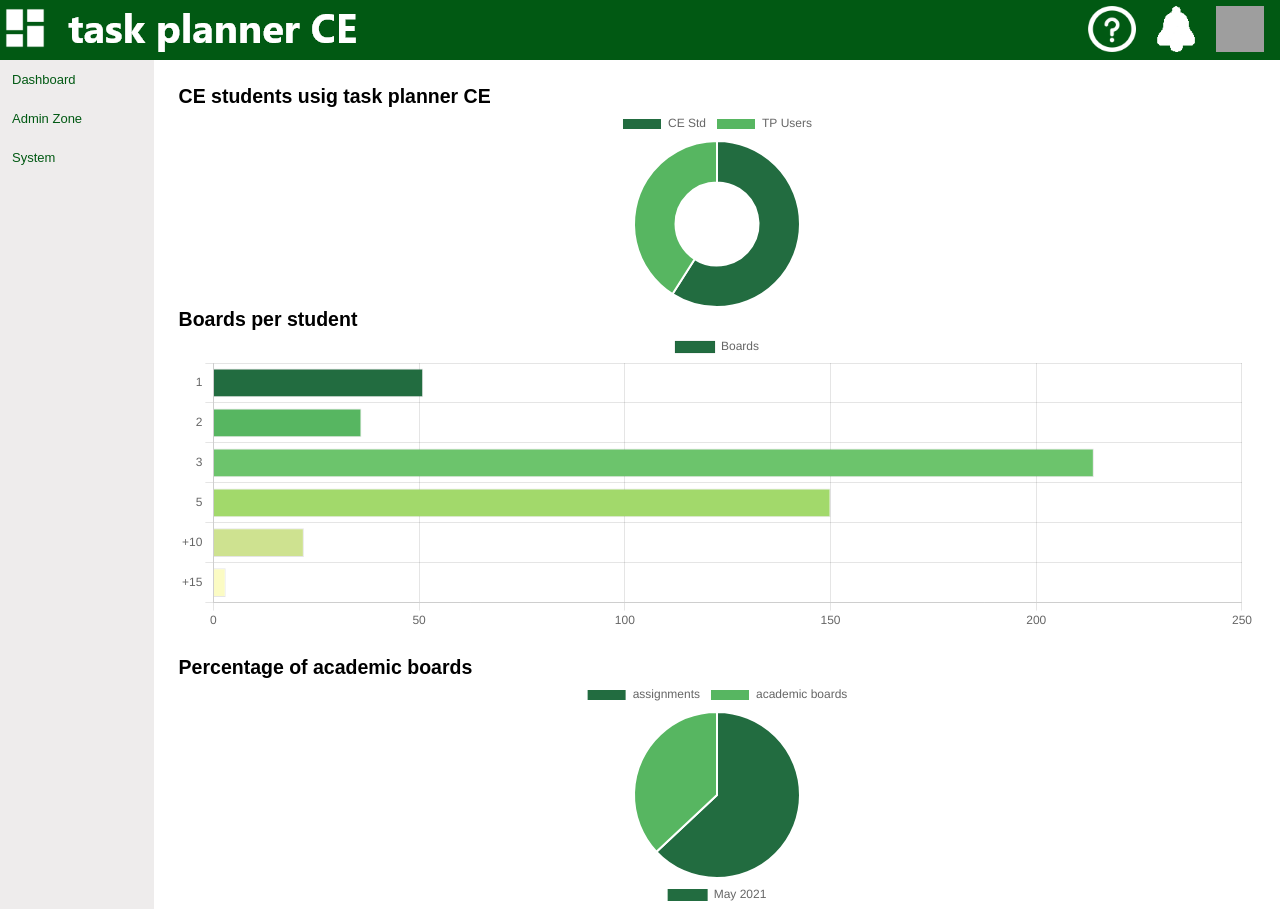
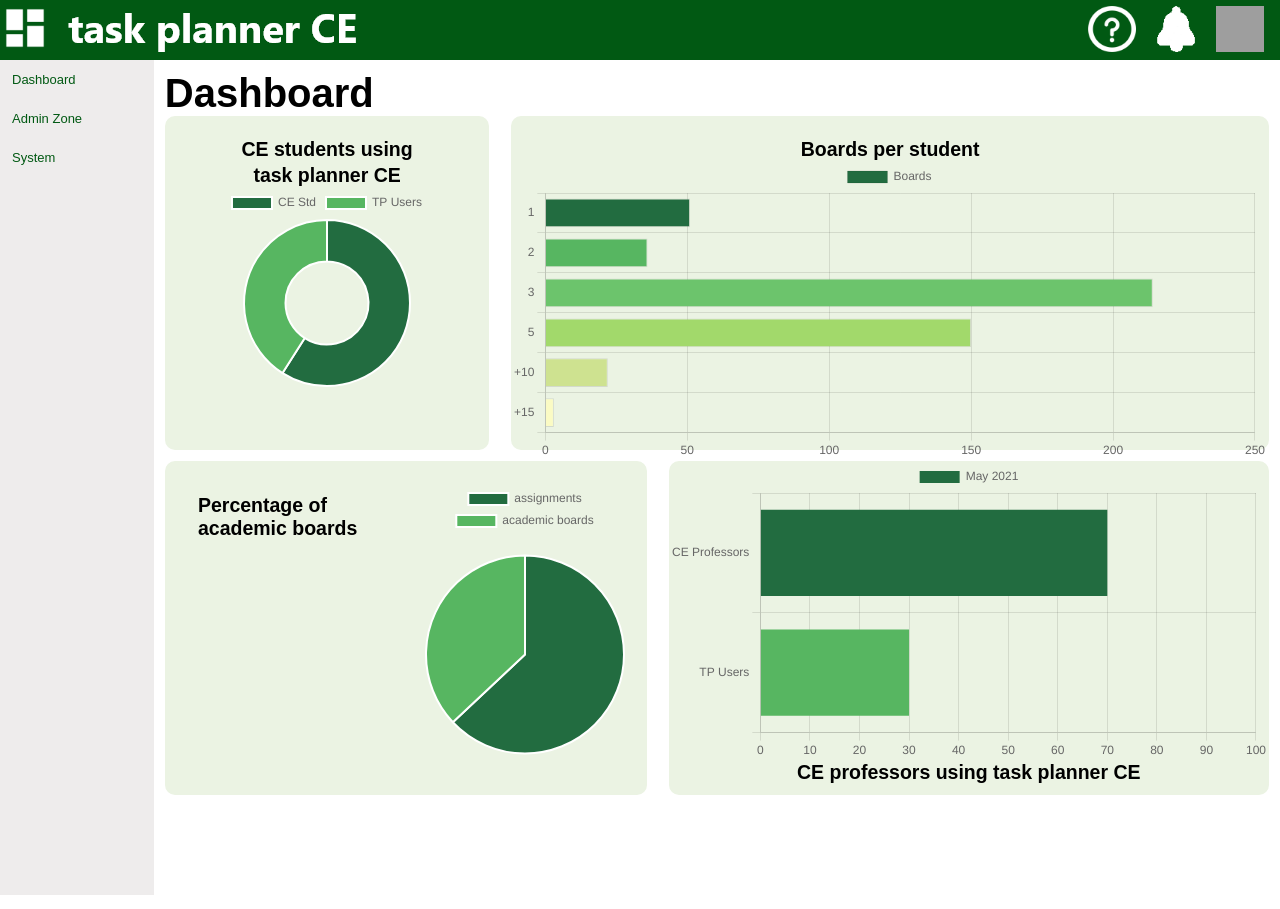
Before and after one commit to ce-box/CE4101-TaskPlannerCE, a React (Create React App) app in the folder taskplannerce/: page /Admin/Home in a window 1280 px wide. Shown: the top 909 px of the page. Built offline with nearby package versions, Linux system fonts and the light colour scheme; grey boxes are pictures that could not be loaded.

Commit message:
[fix][add] Professor, Admin Style Dashboard

```diff
--- /dev/null
+++ b/taskplannerce/src/assets/styles/Admin_Dashboard.css
@@ -0,0 +1,74 @@
+.dashboard-title {
+    margin-top: 0;
+    margin: 1%;
+    margin-bottom: 0;
+    height: 4%;
+
+}
+
+.h2-student-using{
+    margin-bottom: 1%;
+}
+
+.admin_graf_1 {
+    display: flex;
+    margin: 1%;
+    height: 40%;
+
+}
+
+.admin_graf_2 {
+    display: flex;
+    margin: 1%;
+    height: 40%;
+
+}
+
+.student-using {
+    background-color: #ebf3e3;
+    text-align: center;
+    justify-content: center;
+    border-radius: 10px;
+    padding: 2%;
+    padding-left: 0;
+    padding-right: 0;
+    margin-right: 2%;
+    width: 30%;
+}
+
+.student-board-per {
+    background-color: #ebf3e3;
+    text-align: center;
+    justify-content: center;
+    width: 70%;
+    border-radius: 10px;
+    padding: 2%;
+    padding-left: 0;
+    padding-right: 0;
+}
+
+.second-chart-1{
+    width: 20%;
+    padding: 3%;
+    background-color: #ebf3e3;
+    border-top-left-radius: 10px;
+    border-bottom-left-radius: 10px;
+}
+
+.second-chart-2{
+    width: 20%;
+    margin-right: 2%;
+    padding-bottom: 3%;
+    background-color: #ebf3e3;
+    padding: 2%;
+    border-top-right-radius: 10px;
+    border-bottom-right-radius: 10px;
+}
+
+.second-chart-3 {
+    width: 55%;
+    background-color: #ebf3e3;
+    border-radius: 10px;
+    text-align: center;
+    padding-bottom: 3%;
+}
--- /dev/null
+++ b/taskplannerce/src/assets/styles/Professor_Report.css
@@ -0,0 +1,35 @@
+.select {
+    margin: 0;
+    width: 15%;
+    height: 30px;
+    box-shadow: 0 1px 6px 0 #20212447;
+}
+
+.chosee-report {
+    margin-top: 0;
+    margin: 2%;
+    height: 20%;
+}
+
+.repor-view {
+    margin: 2%;
+}
+
+.report-div{
+    text-align: end;
+    margin: 1%;
+}
+
+.download{
+    border-radius: 5px;
+    padding: 1%;
+    padding-left: 3%;
+    padding-right: 3%;
+    margin-left: 5%;
+    text-decoration: none;
+    cursor: pointer;
+    font-size: 16px;
+    font-weight: bold;
+    background-color: #fc7304;
+    color: white;
+}
--- a/taskplannerce/src/containers/Admin_Dashboard.js
+++ b/taskplannerce/src/containers/Admin_Dashboard.js
@@ -1,134 +1,142 @@
 // Styles
+import "../assets/styles/Admin_Dashboard.css";
 
 // React
 import React from "react";
-import { Bar, Doughnut, Pie} from 'react-chartjs-2';
+import { Bar, Doughnut, Pie } from "react-chartjs-2";
 
 class Admin_Dashboard extends React.Component {
   render() {
     return (
-      <div>
-         <section>
-              <h2>CE students usig task planner CE</h2>
+      <main className="dashboard_student">
+        <section className="dashboard-title">
+          <h1> Dashboard </h1>
+        </section>
+        <section className="admin_graf_1">
+          <div className="student-using">
+            <h2 className="h2-student-using">CE students using</h2>
+            <h2>task planner CE</h2>
             <div>
               <Doughnut
-                  data = {{
-                    labels: ['CE Std', 'TP Users'],
+                data={{
+                  labels: ["CE Std", "TP Users"],
                   datasets: [
                     {
                       data: [59, 41],
                       backgroundColor: [
-                          'rgba(34, 108, 64, 1)',
-                          'rgba(87, 182, 97, 1)',
+                        "rgba(34, 108, 64, 1)",
+                        "rgba(87, 182, 97, 1)",
                       ],
-
                     },
                   ],
                 }}
-                  height = {200}
-                  width = {200}
-                  options = {{
+                height={200}
+                width={200}
+                options={{
                   maintainAspectRatio: false,
                 }}
               />
             </div>
-              <div>
+          </div>
+          <div className="student-board-per">
             <div>
               <h2>Boards per student</h2>
             </div>
             <div>
               <Bar
-              data = {{
-                labels: ['1', '2', '3', '5', '+10', '+15'],
+                data={{
+                  labels: ["1", "2", "3", "5", "+10", "+15"],
                   datasets: [
                     {
-                    label: 'Boards',
+                      label: "Boards",
                       data: [51, 36, 214, 150, 22, 3],
                       backgroundColor: [
-                      'rgba(34, 108, 64, 1)',
-                      'rgba(87, 182, 97, 1)',
-                      'rgba(108, 196, 108, 1)',
-                      'rgba(162, 217, 107, 1)',
-                      'rgba(206, 226, 144, 1)',
-                      'rgba(251, 251, 196, 1)'
+                        "rgba(34, 108, 64, 1)",
+                        "rgba(87, 182, 97, 1)",
+                        "rgba(108, 196, 108, 1)",
+                        "rgba(162, 217, 107, 1)",
+                        "rgba(206, 226, 144, 1)",
+                        "rgba(251, 251, 196, 1)",
                       ],
-                    borderWidth: 1
+                      borderWidth: 1,
                     },
                   ],
                 }}
-              height = {300}
-              width = {600}
-              options = {{
-                indexAxis: 'y',
+                height={300}
+                width={600}
+                options={{
+                  indexAxis: "y",
                   maintainAspectRatio: false,
                   scales: {
                     x: {
-                    beginAtZero: true
+                      beginAtZero: true,
                     },
-                }
+                  },
                 }}
               />
             </div>
           </div>
         </section>
-        <section>
-          <h2>Percentage of academic boards</h2>
-          <div>
+        <section className="admin_graf_2">
+          <div className="second-chart-1">
+            <h2>Percentage of</h2>
+            <h2>academic boards</h2>
+          </div>
+          <div className="second-chart-2">
             <Pie
-                  data = {{
-                    labels: ['assignments', 'academic boards'],
+              data={{
+                labels: ["assignments", "academic boards"],
                 datasets: [
                   {
                     data: [63, 37],
                     backgroundColor: [
-                          'rgba(34, 108, 64, 1)',
-                          'rgba(87, 182, 97, 1)',
+                      "rgba(34, 108, 64, 1)",
+                      "rgba(87, 182, 97, 1)",
                     ],
-
                   },
                 ],
               }}
-                  height = {200}
-                  width = {200}
-                  options = {{
+              height={200}
+              width={200}
+              options={{
                 maintainAspectRatio: false,
               }}
             />
           </div>
-          <div>
+          <div className="second-chart-3">
             <div>
               <Bar
-              data = {{
-                labels: ['CE Professors', 'TP Users'],
+                data={{
+                  labels: ["CE Professors", "TP Users"],
                   datasets: [
                     {
-                    label: 'May 2021',
+                      label: "May 2021",
                       data: [70, 30],
                       backgroundColor: [
-                      'rgba(34, 108, 64, 1)',
-                      'rgba(87, 182, 97, 1)',
+                        "rgba(34, 108, 64, 1)",
+                        "rgba(87, 182, 97, 1)",
                       ],
                     },
                   ],
                 }}
-              height = {300}
-              width = {600}
-              options = {{
-                indexAxis: 'y',
+                height={300}
+                width={600}
+                options={{
+                  indexAxis: "y",
                   maintainAspectRatio: false,
                   scales: {
                     x: {
                       beginAtZero: true,
-                    max: 100
+                      max: 100,
                     },
-                }
+                  },
                 }}
               />
             </div>
             <h2>CE professors using task planner CE</h2>
           </div>
         </section>
-      </div>
+      </main>
     );
   }
 }
--- a/taskplannerce/src/containers/Professor_Report.js
+++ b/taskplannerce/src/containers/Professor_Report.js
@@ -1,4 +1,5 @@
 // Styles
+import "../assets/styles/Professor_Report.css";
 
 // React
 import React from "react";
@@ -12,28 +13,27 @@ class Professor_Report extends React.Component {
 
   render() {
     return (
-      <div className="container_Report">
+      <main className="dashboard_student">
+        <section className="chosee-report">
           <h1>Reports</h1>
-        Choose one Board
+          <h2>Choose one Board</h2>
           <br />
-        <select className="boards">
+          <select className="select">
             {this.list_board.map((object) => (
               <option value="{object}">{object}</option>
             ))}
           </select>
           <br />
           <br />
-        <br />
-        Preview Reports
+        </section>
+        <section className="repor-view">
+          <h2>Preview Reports</h2>
           <div className="preview_report"></div>
-        <button
-            type="button"
-            className="btn"
-            onClick={() => this.download()}
-          >
-            Download Preview
-          </button>
+          <div className="report-div">
+            <a className="download" onClick={() => this.download()}>Download Report</a>
           </div>
+        </section>
+      </main>
     );
   }
 }
```
Lines whose indentation alone changed are shown as unchanged.
